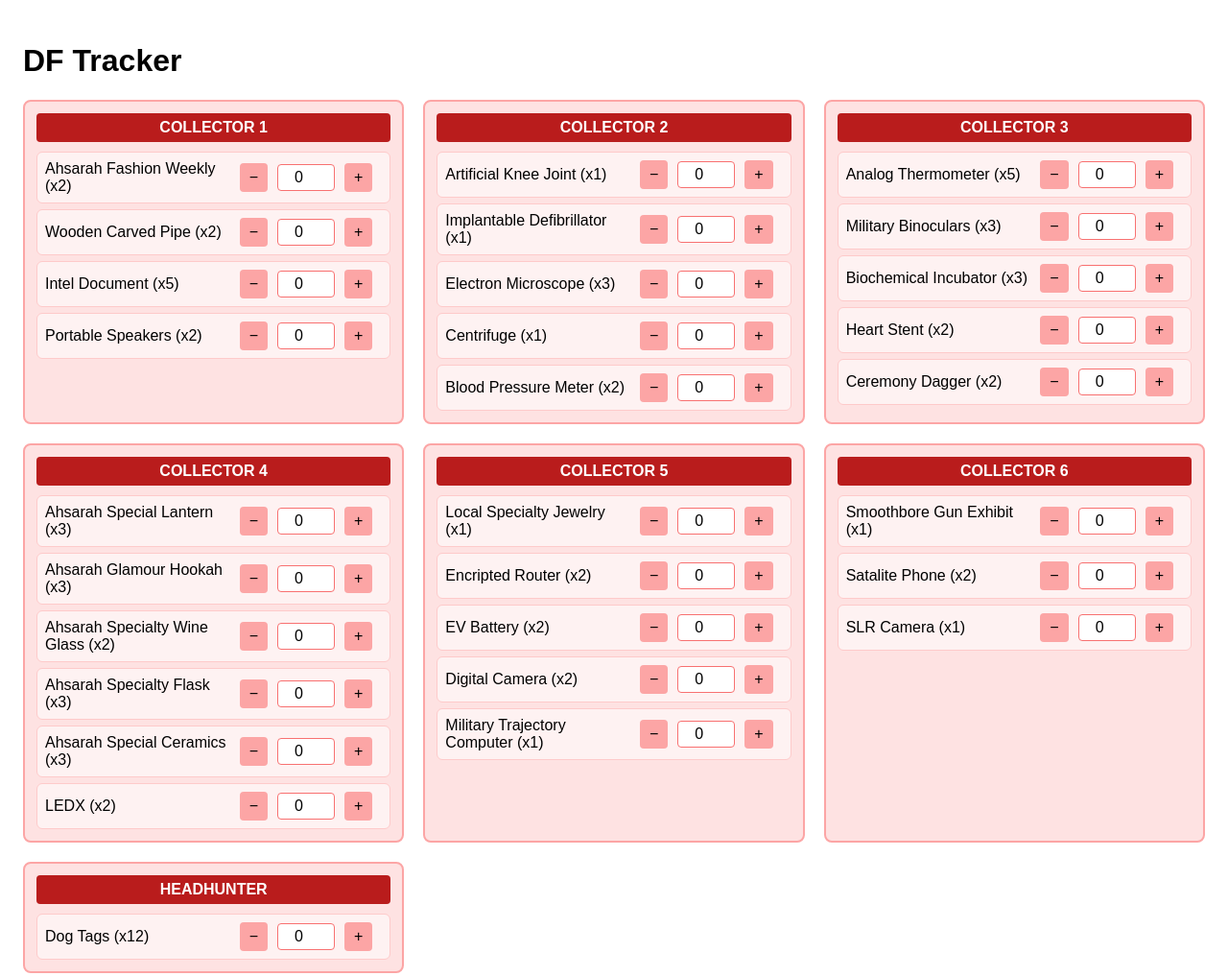
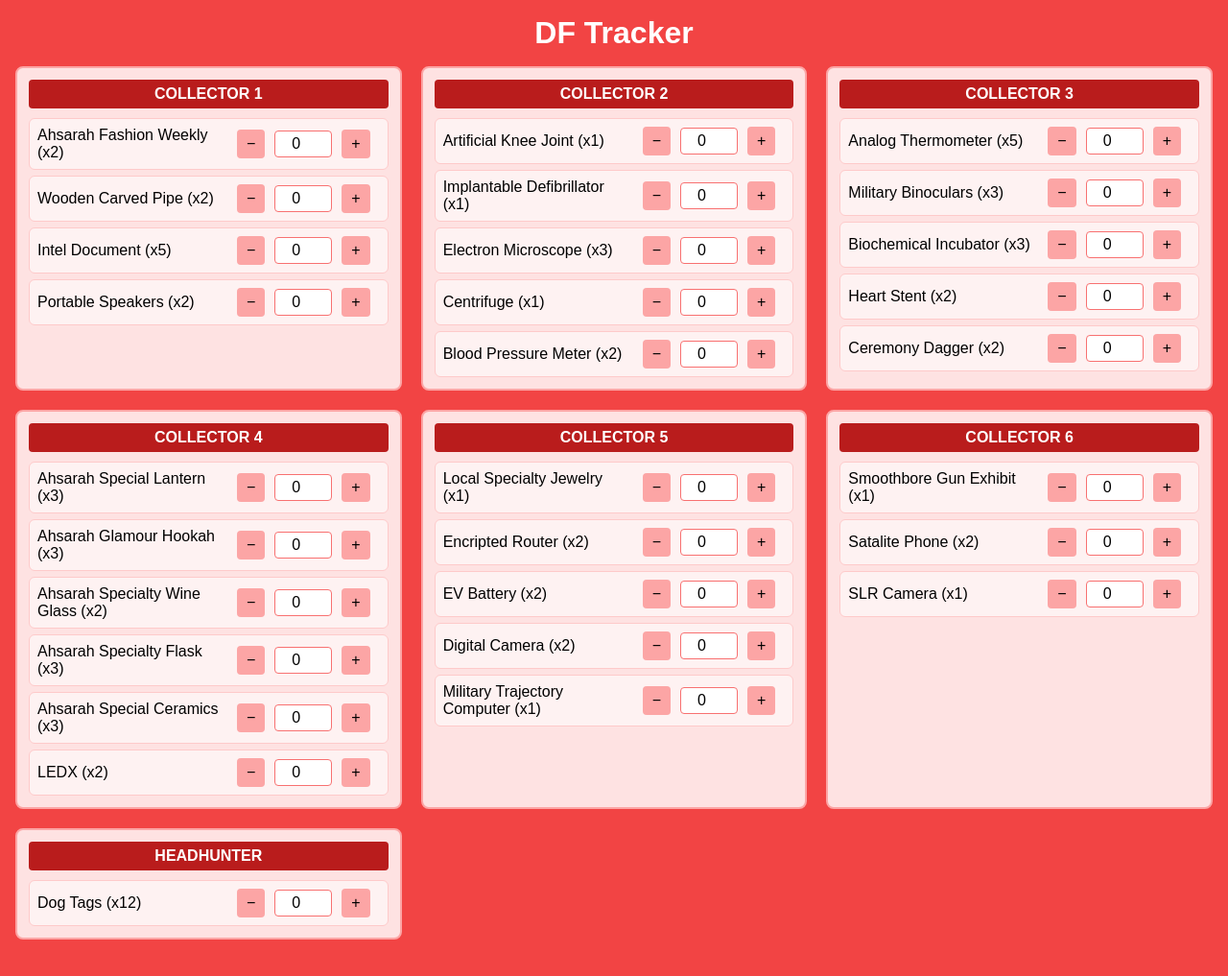
Before and after one commit to thejag0209/dftracker, a plain HTML site: page index.html in a window 1280 px wide. Shown: the whole page at 96% size. After the commit the page ends 995 px from the top, so only its background shows below. Drawn offline with Linux system fonts and the light colour scheme.

Commit message:
Update index.html to red background

```diff
--- a/index.html
+++ b/index.html
@@ -8,6 +8,10 @@
     body {
       font-family: Arial, sans-serif;
       padding: 1rem;
+      background-color: #f24444; /* updated background color */
+      margin: 0;
+      min-height: 100vh;
+      color: white; /* changed text color for better contrast */
     }
     .grid {
       display: grid;
@@ -19,6 +23,7 @@
       border: 2px solid #fca5a5;
       border-radius: 8px;
       padding: 12px;
+      color: #000; /* override text color inside groups for readability */
     }
     .group-title {
       background: #b91c1c;
@@ -40,6 +45,7 @@
       margin-top: 6px;
       border-radius: 6px;
       border: 1px solid #fecaca;
+      color: #000;
     }
     .item-name {
       flex: 1;
@@ -70,11 +76,17 @@
       border-radius: 4px;
       border: 1px solid #f87171;
       background: white;
+      color: #000;
     }
     .complete {
       color: #16a34a;
       font-weight: bold;
       margin-left: 8px;
+    }
+    h1 {
+      margin-top: 0;
+      margin-bottom: 1rem;
+      text-align: center;
     }
   </style>
 </head>
```
